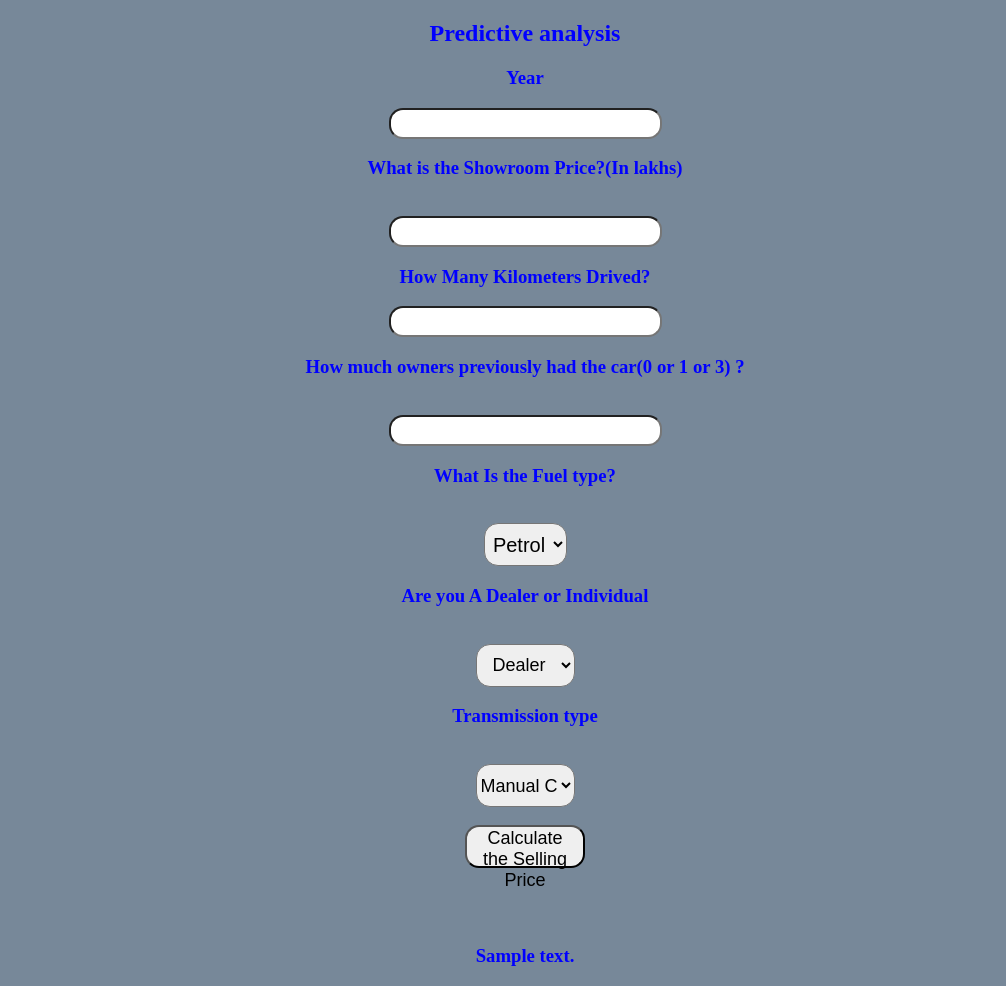
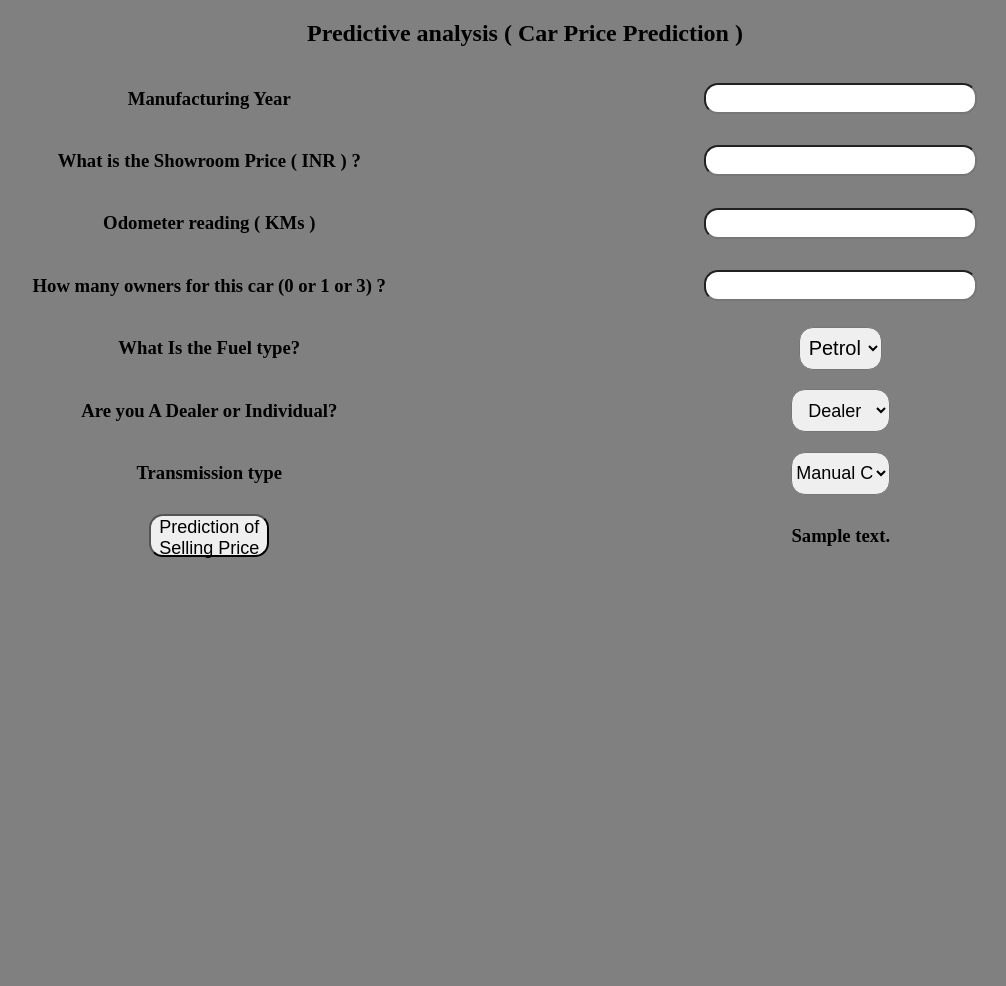
Before and after one commit to Bhargavacharanreddy/Car-Price-Prediction-ML-full-stack-application, a Flask app: template templates/index.html in a window 1280 px wide. Shown: the whole page, without its empty margins (115-1121 px from the left). After the commit the page ends 558 px from the top, so only its background shows below. Run offline with Flask 2, Linux system fonts and the light colour scheme; the template is opened without the code that fills it: most values are stand-ins (such as "Sample title", 1, 10 or a date in 2020); parts of the project's set-up code (start-up, migrations or seed data) failed here and were passed over.

Commit message:
edited few parts

```diff
--- a/templates/index.html
+++ b/templates/index.html
@@ -7,40 +7,63 @@
     <title>Document</title>
 </head>
 
-<body>
+<body style="background-color:grey;">
 
-    <div style="color:blue">
+    <div style="color:rgb(0, 0, 0)">
         <form action="{{ url_for('predict')}}" method="post">
-            <h2>Predictive analysis</h2>
-            <h3>Year</h3>
-            <input id="first" name="Year" type="number ">
-            <h3>What is the Showroom Price?(In lakhs)</h3><br><input id="second" name="Present_Price" required="required">
-            <h3>How Many Kilometers Drived?</h3><input id="third" name="Kms_Driven" required="required">
-            <h3>How much owners previously had the car(0 or 1 or 3) ?</h3><br><input id="fourth" name="Owner" required="required">
-            <h3>What Is the Fuel type?</h3><br><select name="Fuel_Type_Petrol" id="fuel" required="required">
-                <option value="Petrol">Petrol</option>
-                <option value="Diesel">Diesel</option>
-                <option value="Diesel">CNG</option>
-            </select>
-            <h3>Are you A Dealer or Individual</h3><br><select name="Seller_Type_Individual" id="resea" required="required">
-                <option value="Dealer">Dealer</option>
-                <option value="Individual">Individual</option>
-            </select>
-            <h3>Transmission type</h3><br><select name="Transmission_Mannual" id="research" required="required">
-                <option value="Mannual">Manual Car</option>
-                <option value="Automatic">Automatic Car</option>
-            </select>
-            <br><br><button id="sub" type="submit ">Calculate the Selling Price</button>
-            <br>
+            <h2>Predictive analysis ( Car Price Prediction ) </h2>
 
-
+            <table style="border-collapse: collapse; width: 100%;" border="1">
+                <tbody>
+                <tr>
+                <td style="width: 50%;"><h3 >Manufacturing Year</h3></td>
+                <td style="width: 50%;"><input id="first" name="Year" type="number "></td>
+                </tr>
+                <tr>
+                <td style="width: 50%;"><h3>What is the Showroom Price ( INR ) ?</h3></td>
+                <td style="width: 50%;"><input id="second" name="Present_Price" required="required"></td>
+                </tr>
+                <tr>
+                <td style="width: 50%;"><h3>Odometer reading ( KMs ) </h3></td>
+                <td style="width: 50%;"><input id="third" name="Kms_Driven" required="required"></td>
+                </tr>
+                <tr>
+                <td style="width: 50%;"><h3>How many owners for this car (0 or 1 or 3) ?</h3></td>
+                <td style="width: 50%;"><input id="fourth" name="Owner" required="required"></td>
+                </tr>
+                <tr>
+                <td style="width: 50%;"><h3>What Is the Fuel type?</h3></td>
+                <td style="width: 50%;"><select name="Fuel_Type_Petrol" id="fuel" required="required">
+                    <option value="Petrol">Petrol</option>
+                    <option value="Diesel">Diesel</option>
+                    <option value="CNG">CNG</option>
+                </select></td>
+                </tr>
+                <tr>
+                <td style="width: 50%;"><h3>Are you A Dealer or Individual?</h3></td>
+                <td style="width: 50%;"><select name="Seller_Type_Individual" id="resea" required="required">
+                    <option value="Dealer">Dealer</option>
+                    <option value="Individual">Individual</option>
+                </select></td>
+                </tr>
+                <tr>
+                <td style="width: 50%;"><h3>Transmission type</h3></td>
+                <td style="width: 50%;"><select name="Transmission_Mannual" id="research" required="required">
+                    <option value="Mannual">Manual Car</option>
+                    <option value="Automatic">Automatic Car</option>
+                </select></td>
+                </tr>
+                <tr>
+                <td style="width: 50%;height: 20%;"><button id="sub" type="submit ">Prediction of Selling Price</button></td>
+                <td style="width: 50%;"><h3>{{ prediction_text }}<h3></h3></td>
+                </tr>
+                </tbody>
+                </table>
 
 
         </form>
 
 
-
-        <br><br><h3>{{ prediction_text }}<h3>
     </div>
 
 
```
